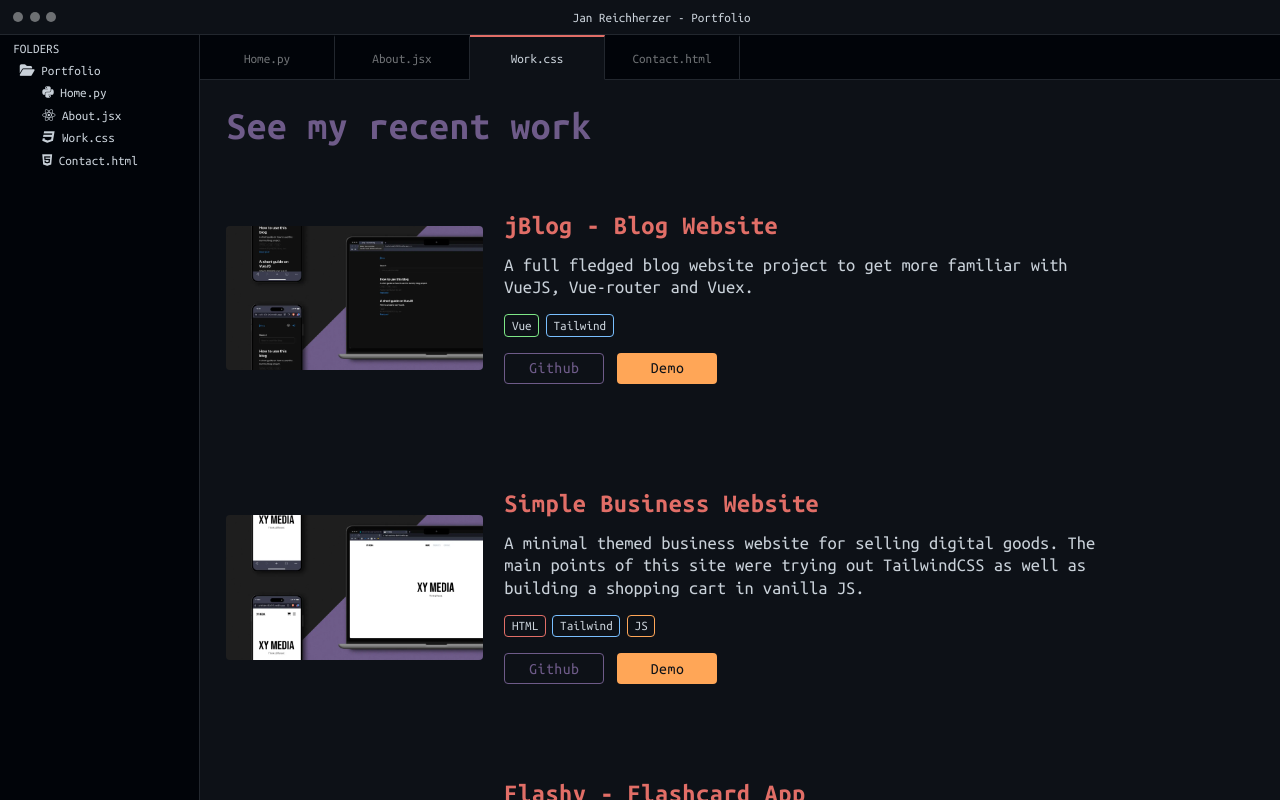
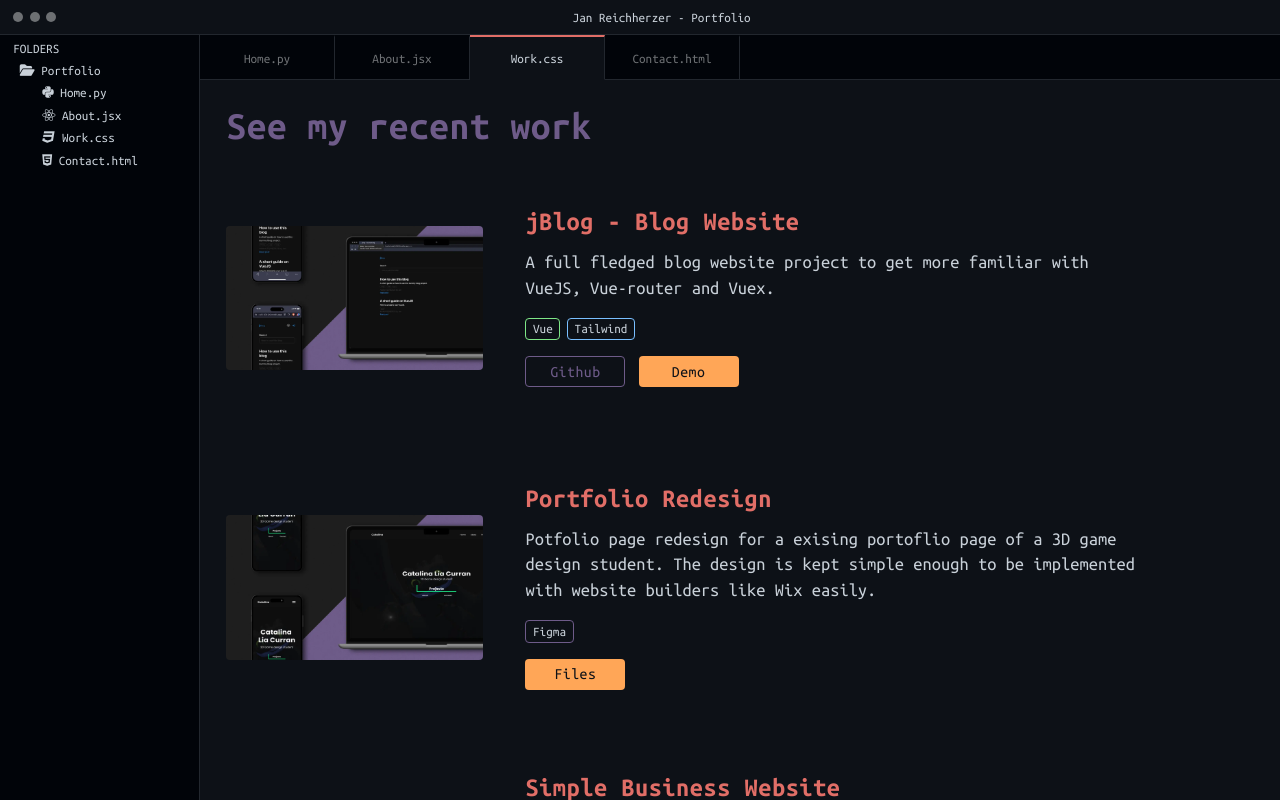
Before and after one commit to Lone1106/sublime-portfolio, a React (Create React App) app: page /work in a window 1280 px wide. Shown: the top 800 px of the page. Built offline with nearby package versions, Linux system fonts and the light colour scheme.

Commit message:
Added project, fixed some minor stylings, changed project data structure, changed project item render

```diff
--- a/src/components/about/About.js
+++ b/src/components/about/About.js
@@ -8,10 +8,11 @@ function About() {
     <section className={classes.about}>
       <h2>About me, myself and I</h2>
       <p className={classes.text}>
-        Based in southern germany. 2017-2021 apprenticeship as media designer
-        dtp focusing on prepress. Since 03/2021 working as prepress operator.
-        Learning about web technologies as well as spanish and japanese as my
-        2nd and 3rd foreign language in my free time.
+        Based in southern germany. 2017-2021 apprenticeship as media
+        designer dtp focusing on prepress. Since 03/2021 working as
+        prepress operator. I am learning about web technologies and design
+        in my free time. On top of that I immerse myself in spanish and
+        japanese as my 2nd and 3rd foreign language.
       </p>
 
       {Data.map((el) => {
--- a/src/components/about/About.module.css
+++ b/src/components/about/About.module.css
@@ -7,6 +7,7 @@
   font-size: 1.6rem;
   letter-spacing: 0.5px;
   margin-bottom: 3rem;
+  line-height: 1.4;
 }
 
 .skillItem {
@@ -16,10 +17,10 @@
 
 .skills {
   width: 800px;
-  display: grid;
-  grid-template-columns: repeat(auto-fit, minmax(100px, 1fr));
+  display: flex;
   font-size: 1.3rem;
-  gap: 1.4rem;
+  gap: 1rem;
+  flex-wrap: wrap;
 }
 
 .skills > * {
--- a/src/components/about/Data.js
+++ b/src/components/about/Data.js
@@ -66,6 +66,11 @@ const Data = [
       },
       {
         id: 4,
+        color: "purple",
+        skill: "Figma",
+      },
+      {
+        id: 5,
         color: "red",
         skill: "ArtPro",
       },
@@ -99,7 +104,7 @@ const Data = [
       {
         id: 1,
         color: "grey",
-        skill: "Prepress",
+        skill: "Prepress Offset",
       },
       {
         id: 2,
--- a/src/components/projects/Data.js
+++ b/src/components/projects/Data.js
@@ -3,30 +3,12 @@ import XyMedia from "./img/XY-Media.webp";
 import TerminalWebsite from "./img/Terminal-website.webp";
 import Mockups from "./img/Mockups.webp";
 import JBlog from "./img/jBlog.webp";
+import PortfolioCatalina from "./img/Portfolio-catalina.webp";
 
-export const dataDesign = [
+export const projectsData = [
   {
     id: 1,
-    img: Mockups,
-    alt: "Image of mockup designs",
-    title: "Mockup set",
-    description:
-      "A free to use apple inspired mockup set of various devices. It's a perfect set for you to place your web designs on and showcase them on your portfolio!",
-    software: [
-      {
-        id: 1,
-        color: "purple",
-        software: "Affinity Photo",
-      },
-    ],
-    download:
-      "https://drive.google.com/drive/folders/1Ekqos6otfM-iPDgB3hLWPLztV-D7bExH?usp=share_link",
-  },
-];
-
-export const dataJS = [
-  {
-    id: 1,
+    type: "web",
     img: JBlog,
     alt: "Image of jBlog practice project",
     title: "jBlog - Blog Website",
@@ -49,6 +31,25 @@ export const dataJS = [
   },
   {
     id: 2,
+    type: "design",
+    img: PortfolioCatalina,
+    alt: "Image of catalina portfolio redesign",
+    title: "Portfolio Redesign",
+    description:
+      "Potfolio page redesign for a exising portoflio page of a 3D game design student. The design is kept simple enough to be implemented with website builders like Wix easily.",
+    software: [
+      {
+        id: 1,
+        color: "purple",
+        software: "Figma",
+      },
+    ],
+    download:
+      "https://www.figma.com/file/VI6Kov6pAE1uXpUhtCosqg/Portfolio-Redesign-Cat?type=design&node-id=77%3A1958&mode=design&t=ZLMB2xktWMuFIird-1",
+  },
+  {
+    id: 3,
+    type: "web",
     img: XyMedia,
     alt: "Image of simple business website design project",
     title: "Simple Business Website",
@@ -75,7 +76,26 @@ export const dataJS = [
     ],
   },
   {
-    id: 3,
+    id: 4,
+    type: "design",
+    img: Mockups,
+    alt: "Image of mockup designs",
+    title: "Mockup set",
+    description:
+      "A free to use apple inspired mockup set of various devices. It's a perfect set for you to place your web designs on and showcase them on your portfolio!",
+    software: [
+      {
+        id: 1,
+        color: "purple",
+        software: "Affinity Photo",
+      },
+    ],
+    download:
+      "https://drive.google.com/drive/folders/1Ekqos6otfM-iPDgB3hLWPLztV-D7bExH?usp=share_link",
+  },
+  {
+    id: 5,
+    type: "web",
     img: FlashcardApp,
     alt: "Image of react flashcard app project",
     title: "Flashy - Flashcard App",
@@ -97,7 +117,8 @@ export const dataJS = [
     ],
   },
   {
-    id: 4,
+    id: 6,
+    type: "web",
     img: TerminalWebsite,
     alt: "Image of terminal styled website project",
     title: "Terminal Website",
--- a/src/components/projects/ProjectDesign.js
+++ b/src/components/projects/ProjectDesign.js
@@ -61,7 +61,7 @@ function ProjectDesign({
             rel="noreferrer"
             data-type="download"
           >
-            Download
+            Files
           </a>
         </div>
       </div>
--- a/src/components/projects/Projects.js
+++ b/src/components/projects/Projects.js
@@ -2,14 +2,15 @@ import classes from "./Projects.module.css";
 
 import ProjectJS from "./ProjectJS";
 import ProjectDesign from "./ProjectDesign";
-import { dataDesign, dataJS } from "./Data";
+import { projectsData } from "./Data";
 
 function Projects() {
   return (
     <section className={classes.projects}>
       <h2 className={classes.header}>See my recent work</h2>
       <figure className={classes.workItems}>
-        {dataJS.map((project) => {
+        {projectsData.map((project) => {
+          if (project.type === "web") {
             return (
               <ProjectJS
                 key={project.id}
@@ -22,9 +23,7 @@ function Projects() {
                 tech={project.tech}
               />
             );
-        })}
-
-        {dataDesign.map((project) => {
+          } else if (project.type === "design") {
             return (
               <ProjectDesign
                 key={project.id}
@@ -36,6 +35,7 @@ function Projects() {
                 download={project.download}
               />
             );
+          }
         })}
       </figure>
     </section>
--- a/src/components/projects/Projects.module.css
+++ b/src/components/projects/Projects.module.css
@@ -12,7 +12,7 @@
 
 .work {
   display: flex;
-  gap: 1.6rem;
+  gap: 3.2rem;
   border-radius: 4px;
   position: relative;
   height: 250px;
@@ -45,7 +45,7 @@
 .description {
   font-size: 1.4rem;
   margin-bottom: 1.2rem;
-  line-height: 1.2;
+  line-height: 1.4;
 }
 
 .list {
```
Also changed, not shown: src/components/projects/img/Portfolio-catalina.webp (added), src/components/projects/img/Samurai-Wallpaper.webp (deleted). Lines whose indentation alone changed are shown as unchanged.
